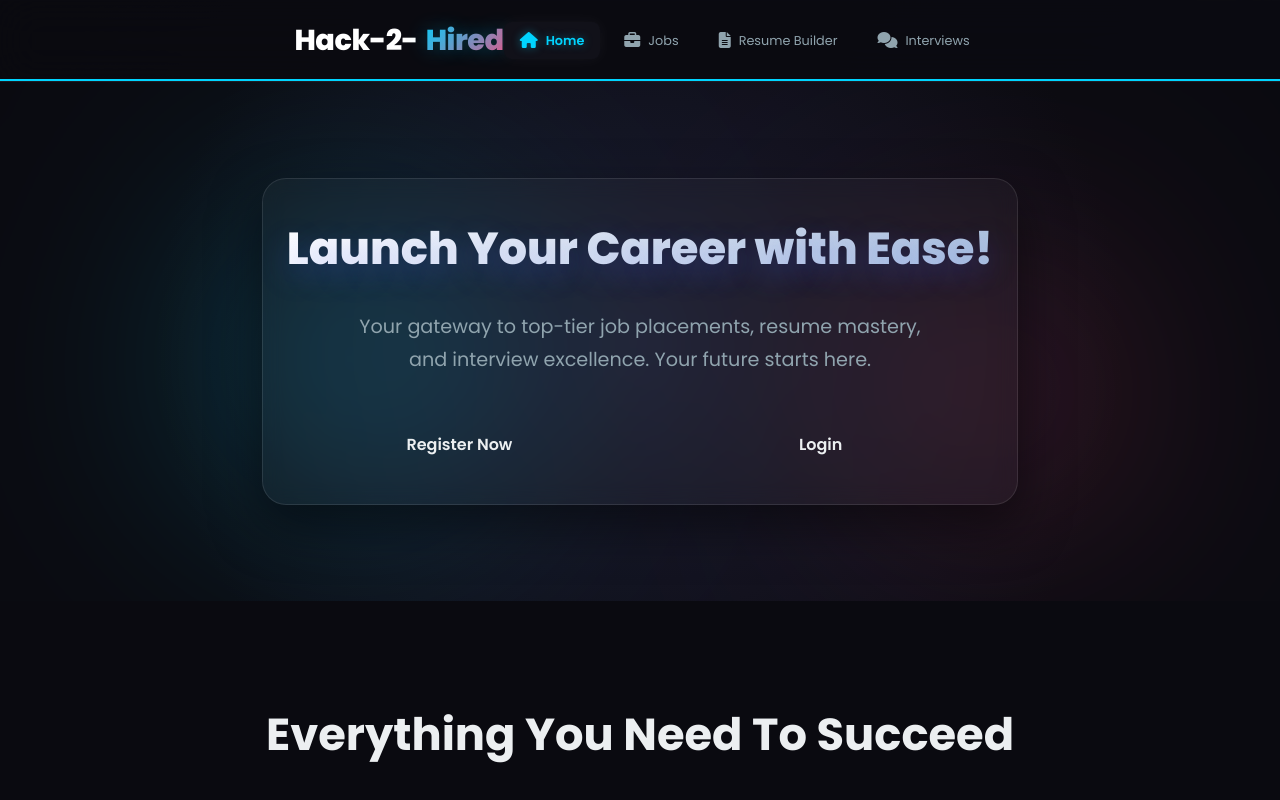
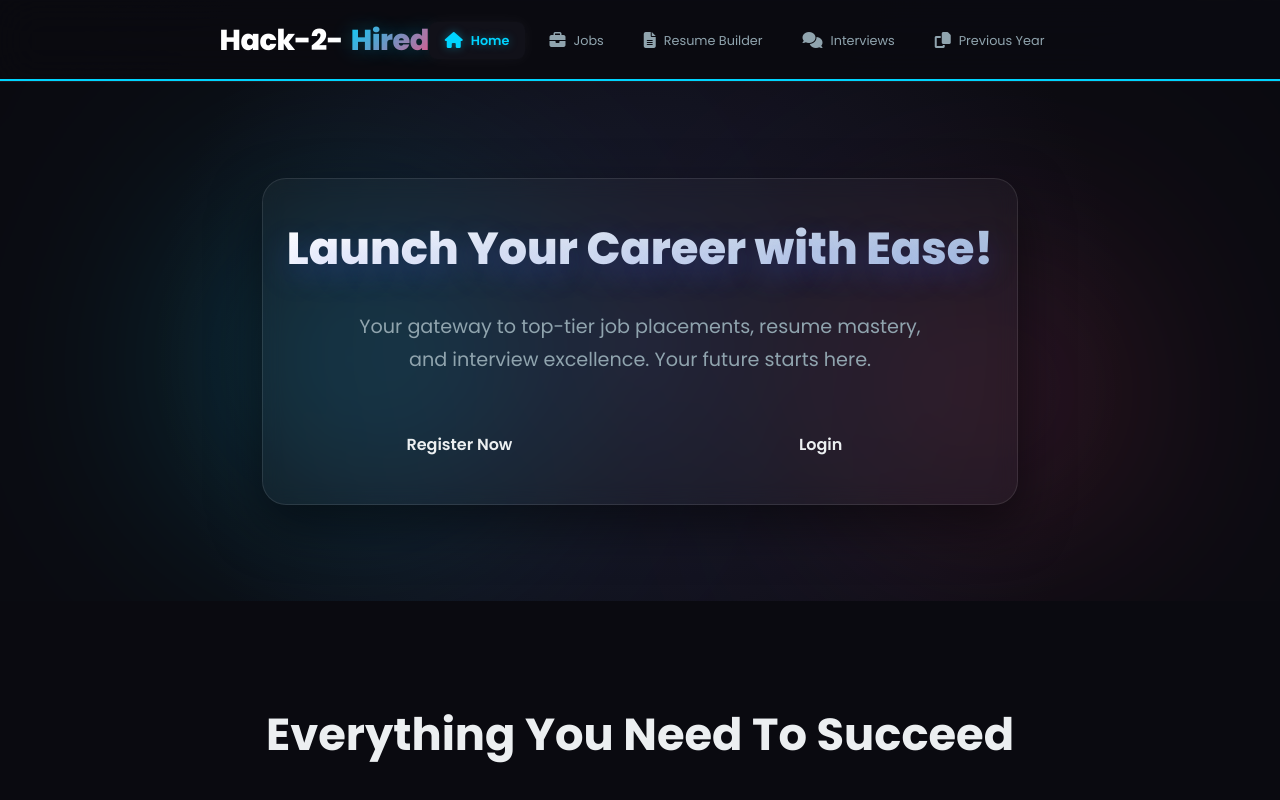
Before and after one commit to abhi6101/hack-react, a React (Vite) app: page / in a window 1280 px wide. Shown: the top 800 px of the page. Built offline with nearby package versions, Linux system fonts and the light colour scheme.

Commit message:
feat: Add Previous Year to non-auth navigation items

```diff
--- a/src/components/Navbar.jsx
+++ b/src/components/Navbar.jsx
@@ -39,13 +39,13 @@ const Navbar = () => {
                 <Link to="/jobs" className={isActive('/jobs')}><i className="fas fa-briefcase"></i> Jobs</Link>
                 <Link to="/resume" className={isActive('/resume')}><i className="fas fa-file-alt"></i> Resume Builder</Link>
                 <Link to="/interview" className={isActive('/interview')}><i className="fas fa-comments"></i> Interviews</Link>
+                <Link to="/papers" className={isActive('/papers')}><i className="fas fa-copy"></i> Previous Year</Link>
 
                 {/* Show these only if authenticated OR on mobile */}
                 {(localStorage.getItem('authToken') || isMenuOpen) && (
                     <>
                         <Link to="/quiz" className={isActive('/quiz')}><i className="fas fa-brain"></i> Quiz</Link>
                         <Link to="/gallery" className={isActive('/gallery')}><i className="fas fa-images"></i> Gallery</Link>
-                        <Link to="/papers" className={isActive('/papers')}><i className="fas fa-copy"></i> Previous Year</Link>
                         <Link to="/videos" className={isActive('/videos')}><i className="fas fa-video"></i> Study Videos</Link>
                         <Link to="/courses" className={isActive('/courses')}><i className="fas fa-book"></i> Courses</Link>
                         <Link to="/blog" className={isActive('/blog')}><i className="fas fa-blog"></i> Blog</Link>
```
